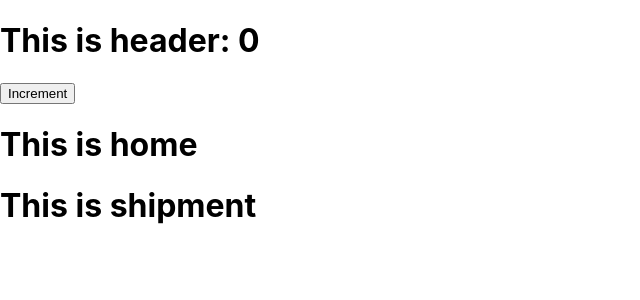
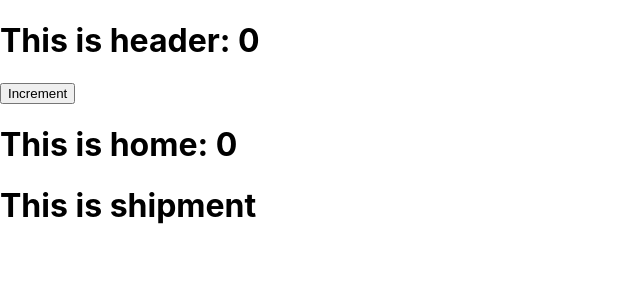
Before and after one commit to Hasib787/my-scss-react, a React (Create React App) app: page / in a window 1280 px wide. Shown: the top 300 px of the page, without its empty margins (0-640 px from the left). Built offline with nearby package versions, Linux system fonts and the light colour scheme.

Commit message:
share state with siblings component

```diff
--- a/src/App.js
+++ b/src/App.js
@@ -1,14 +1,17 @@
-
+import { useState } from 'react';
 import './App.css';
 import Header from './components/Header/Header';
 import Home from './components/Home/Home';
 import Shipment from './components/Shipment/Shipment';
 
 function App() {
+
+  const [count, setCount] = useState(0);
+
   return (
     <div >
-      <Header></Header>
-      <Home></Home>
+      <Header count={count} setCount={setCount}></Header>
+      <Home count={count} setCount={setCount}></Home>
       <Shipment></Shipment>
 
     </div>
--- a/src/components/Header/Header.js
+++ b/src/components/Header/Header.js
@@ -1,7 +1,7 @@
-import React, { useState } from 'react';
+import React from 'react';
 
 const Header = (props) => {
-    const [count, setCount] = useState(0);
+    const {count, setCount} = props;
     return (
         <div>
             <h1>This is header: {count}</h1>
--- a/src/components/Home/Home.js
+++ b/src/components/Home/Home.js
@@ -1,9 +1,11 @@
 import React from 'react';
 
-const Home = () => {
+const Home = (props) => {
+    const {count} = props;
     return (
         <div>
-            <h1>This is home</h1>
+            <h1>This is home: {count}</h1>
+
         </div>
     );
 };
```
